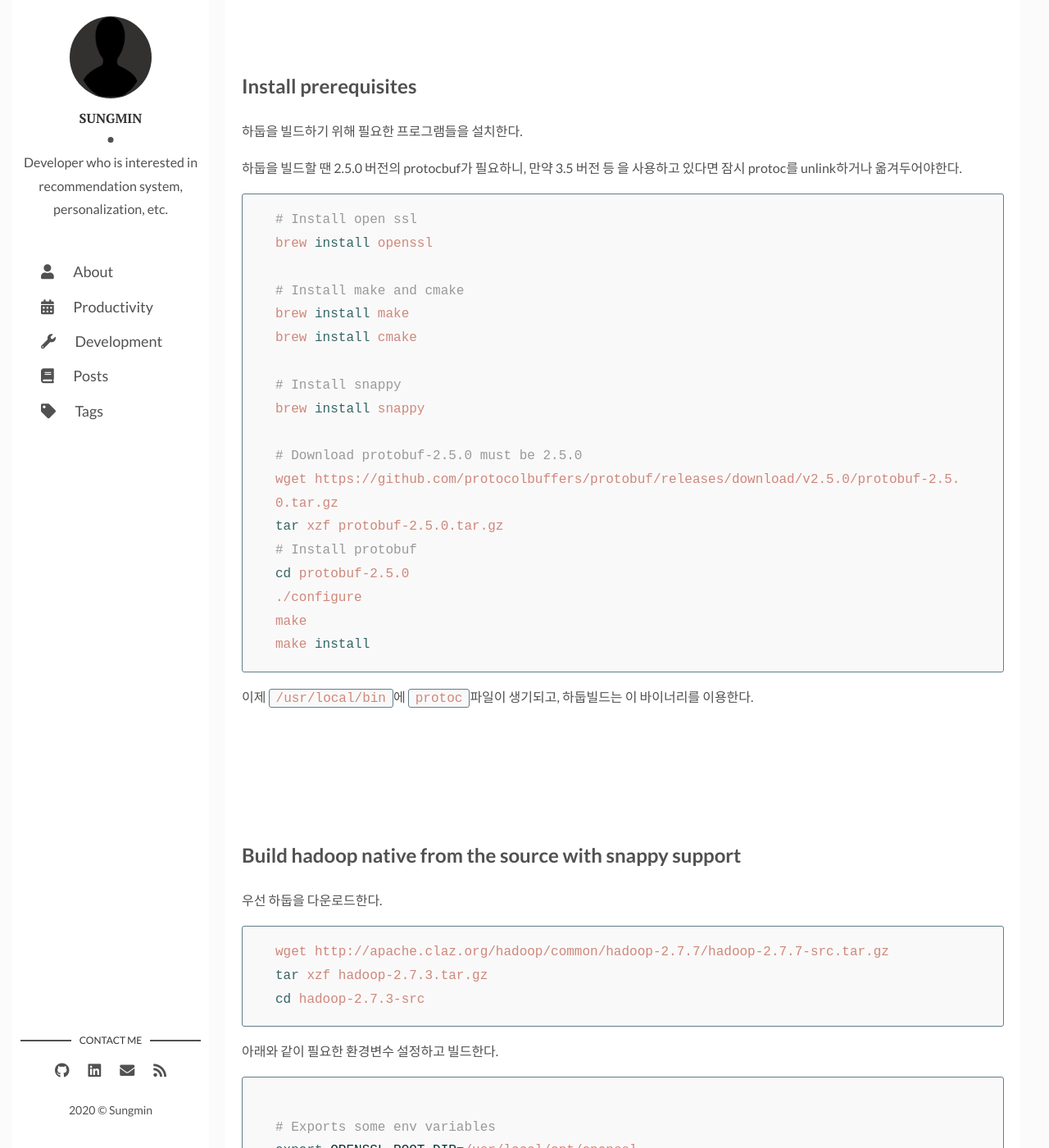
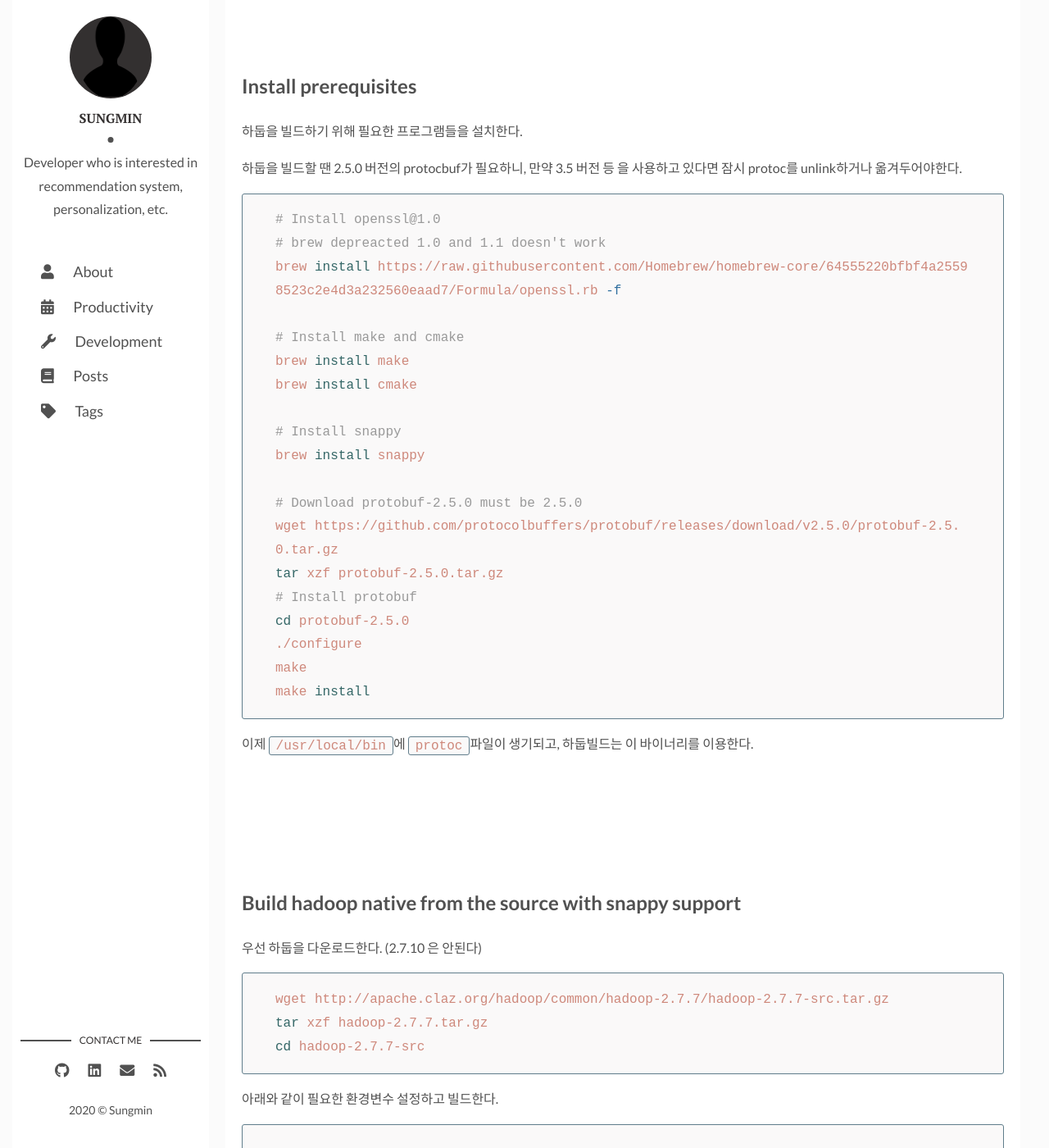
Before and after one commit to sungminoh/sungminoh.github.io, a Jekyll site: the page built from posts/development/_posts/2019-04-26-build-hadoop-with-snappy-support.md, in a window 1280 px wide and 1400 px high, scrolled down 951 px. Shown: the whole window at 82% size. Built offline with Jekyll 4.4.1, drawn with Linux system fonts in a browser that asks for light colours; nearby versions of some CDN libraries; comment, search, counter and statistics services are not loaded; some of the changed text lies outside the part shown.

````diff
--- a/_layouts/post.html
+++ b/_layouts/post.html
@@ -1,19 +1,7 @@
 ---
 layout: main
 ---
-<article class="article-page" itemscope itemtype="http://schema.org/BlogPosting">
-  <script type="text/x-mathjax-config">
-    MathJax.Hub.Config({
-      tex2jax: {
-        inlineMath: [ ['$','$'], ["\\(","\\)"] ],
-        processEscapes: true
-      }
-    });
-  </script>
-  <script type="text/javascript" async
-    src="https://cdn.mathjax.org/mathjax/latest/MathJax.js?config=TeX-MML-AM_CHTML">
-  </script>
-
+<article class="article-page post-page" itemscope itemtype="http://schema.org/BlogPosting">
   <div class="page-content">
     {% if page.img %}
       {% unless page.hide_img %}
--- a/assets/css/main.css
+++ b/assets/css/main.css
@@ -438,7 +438,6 @@ template {
 
 .highlight {
   background-color: #faf9f9;
-  -webkit-border-radius: 3px;
   border-radius: 3px;
   margin: 0;
 }
@@ -447,7 +446,6 @@ template {
   color: #ce887b;
   font-weight: 400;
   border: 1px solid #607D8B;
-  -webkit-border-radius: 3px;
   border-radius: 3px;
   padding: 0.1rem 0.5rem;
   background-color: #faf9f9;
@@ -853,7 +851,6 @@ table tr:nth-child(even) {
 table thead {
   background: #a9c4d1;
   background: -webkit-gradient(linear, left top, left bottom, from(#bed3dc), color-stop(66%, #b1cad5), to(#A9C4D1));
-  background: -webkit-linear-gradient(top, #bed3dc 0%, #b1cad5 66%, #A9C4D1 100%);
   background: -o-linear-gradient(top, #bed3dc 0%, #b1cad5 66%, #A9C4D1 100%);
   background: linear-gradient(to bottom, #bed3dc 0%, #b1cad5 66%, #A9C4D1 100%);
   border-bottom: 1px solid #8c8c8c;
@@ -875,7 +872,6 @@ table tfoot {
   color: #fff;
   background: #d0e4f5;
   background: -webkit-gradient(linear, left top, left bottom, from(#dcebf7), color-stop(66%, #d4e6f6), to(#D0E4F5));
-  background: -webkit-linear-gradient(top, #dcebf7 0%, #d4e6f6 66%, #D0E4F5 100%);
   background: -o-linear-gradient(top, #dcebf7 0%, #d4e6f6 66%, #D0E4F5 100%);
   background: linear-gradient(to bottom, #dcebf7 0%, #d4e6f6 66%, #D0E4F5 100%);
   border-top: 2px solid #444;
@@ -1025,7 +1021,6 @@ table tfoot td {
   width: 100px;
   height: 100px;
   margin: 0 auto 10px;
-  -webkit-border-radius: 100%;
   border-radius: 100%;
   overflow: hidden;
   background-color: #333030;
@@ -1034,7 +1029,6 @@ table tfoot td {
 .about img {
   width: 100%;
   height: 100%;
-  -webkit-border-radius: 50%;
   border-radius: 50%;
   -webkit-transition: -webkit-transform 0.35s;
   transition: -webkit-transform 0.35s;
@@ -1070,7 +1064,6 @@ table tfoot td {
   display: block;
   width: 7px;
   height: 7px;
-  -webkit-border-radius: 100%;
   border-radius: 100%;
   background-color: #515151;
 }
@@ -1198,7 +1191,6 @@ footer .copyright {
       -ms-flex-align: stretch;
           align-items: stretch;
   min-height: 11rem;
-  -webkit-border-radius: 10px;
   border-radius: 10px;
   overflow: hidden;
   -webkit-transition: all .3s ease;
@@ -1225,7 +1217,6 @@ footer .copyright {
   width: 30%;
   max-width: 100%;
   min-height: 11rem;
-  -webkit-background-size: contain;
   background-size: contain;
   background-repeat: no-repeat;
   background-position: 50% 50%;
@@ -1286,6 +1277,10 @@ a.newer-posts:hover {
 }
 
 /* - - - - - - - - - - Post Page Styles - - - - - - - - - - */
+.post-page {
+  width: 100%;
+}
+
 .wrap-content {
   padding: 20px;
 }
@@ -1530,7 +1525,6 @@ a.newer-posts:hover {
   .about img {
     width: 100px;
     height: 100px;
-    -webkit-border-radius: 100%;
     border-radius: 100%;
     margin-bottom: 10px;
   }
@@ -1591,7 +1585,6 @@ a.newer-posts:hover {
   width: 100%;
   max-width: 100%;
   margin-bottom: 1.5rem;
-  -webkit-border-radius: 10px;
   border-radius: 10px;
   -webkit-transition: all .3s ease;
   -o-transition: all .3s ease;
--- a/assets/css/scss/parts/_post-page.scss
+++ b/assets/css/scss/parts/_post-page.scss
@@ -1,3 +1,7 @@
+.post-page {
+    width: 100%;
+}
+
 .wrap-content {
   padding: 20px;
 }
--- a/posts/development/_posts/2019-04-26-build-hadoop-with-snappy-support.md
+++ b/posts/development/_posts/2019-04-26-build-hadoop-with-snappy-support.md
@@ -43,8 +43,9 @@ sc.textFile('text-data.snappy')
 하둡을 빌드할 땐 2.5.0 버전의 protocbuf가 필요하니, 만약 3.5 버전 등 을 사용하고 있다면 잠시 protoc를 unlink하거나 옮겨두어야한다.
 
 ```shell
-# Install open ssl
-brew install openssl
+# Install openssl@1.0
+# brew depreacted 1.0 and 1.1 doesn't work
+brew install https://raw.githubusercontent.com/Homebrew/homebrew-core/64555220bfbf4a25598523c2e4d3a232560eaad7/Formula/openssl.rb -f
 
 # Install make and cmake
 brew install make
@@ -73,12 +74,12 @@ make install
 
 ## Build hadoop native from the source with snappy support
 
-우선 하둡을 다운로드한다.
+우선 하둡을 다운로드한다. (2.7.10 은 안된다)
 
 ```shell
 wget http://apache.claz.org/hadoop/common/hadoop-2.7.7/hadoop-2.7.7-src.tar.gz
-tar xzf hadoop-2.7.3.tar.gz
-cd hadoop-2.7.3-src
+tar xzf hadoop-2.7.7.tar.gz
+cd hadoop-2.7.7-src
 ```
 
 아래와 같이 필요한 환경변수 설정하고 빌드한다.
@@ -86,13 +87,14 @@ cd hadoop-2.7.3-src
 ```shell
 
 # Exports some env variables
+export JAVA_HOME=$(/usr/libexec/java_home)
 export OPENSSL_ROOT_DIR=/usr/local/opt/openssl
 export OPENSSL_LIBRARIES=/usr/local/opt/openssl/lib
 # Build
 mvn package -Pdist,native -DskipTests -Dtar -e
 # Move
-mkdir -p /usr/local/Cellar/hadoop/hadoop-2.7.3
-cp -R hadoop-dist/target/hadoop-2.7.3/lib /usr/local/Cellar/hadoop/hadoop-2.7.3
+mkdir -p /usr/local/Cellar/hadoop/hadoop-2.7.7
+cp -R hadoop-dist/target/hadoop-2.7.7/lib /usr/local/Cellar/hadoop/hadoop-2.7.7
 ```
 
 <br/>
@@ -106,7 +108,7 @@ cp -R hadoop-dist/target/hadoop-2.7.3/lib /usr/local/Cellar/hadoop/hadoop-2.7.3
 `$SPARK_HOME/conf/spark-defaults.conf` 에 다음과 같이 `extraLibraryPath` 설정을 추가한다.
 
 ```shell
-echo 'spark.driver.extraLibraryPath    /usr/local/Cellar/hadoop/hadoop-2.7.3/lib/native' >> $SPARK_HOME/conf/spark-defaults.conf
+echo 'spark.driver.extraLibraryPath    /usr/local/Cellar/hadoop/hadoop-2.7.7/lib/native' >> $SPARK_HOME/conf/spark-defaults.conf
 ```
 
 
````
Also changed, not shown: other parts of _layouts/post.html (+11 -0 lines), about.md (+0 -2 lines), gulpfile.js (+17 -15 lines), package.json (+5 -5 lines), Gemfile.lock, README.md (added). Lines whose indentation alone changed are shown as unchanged.
